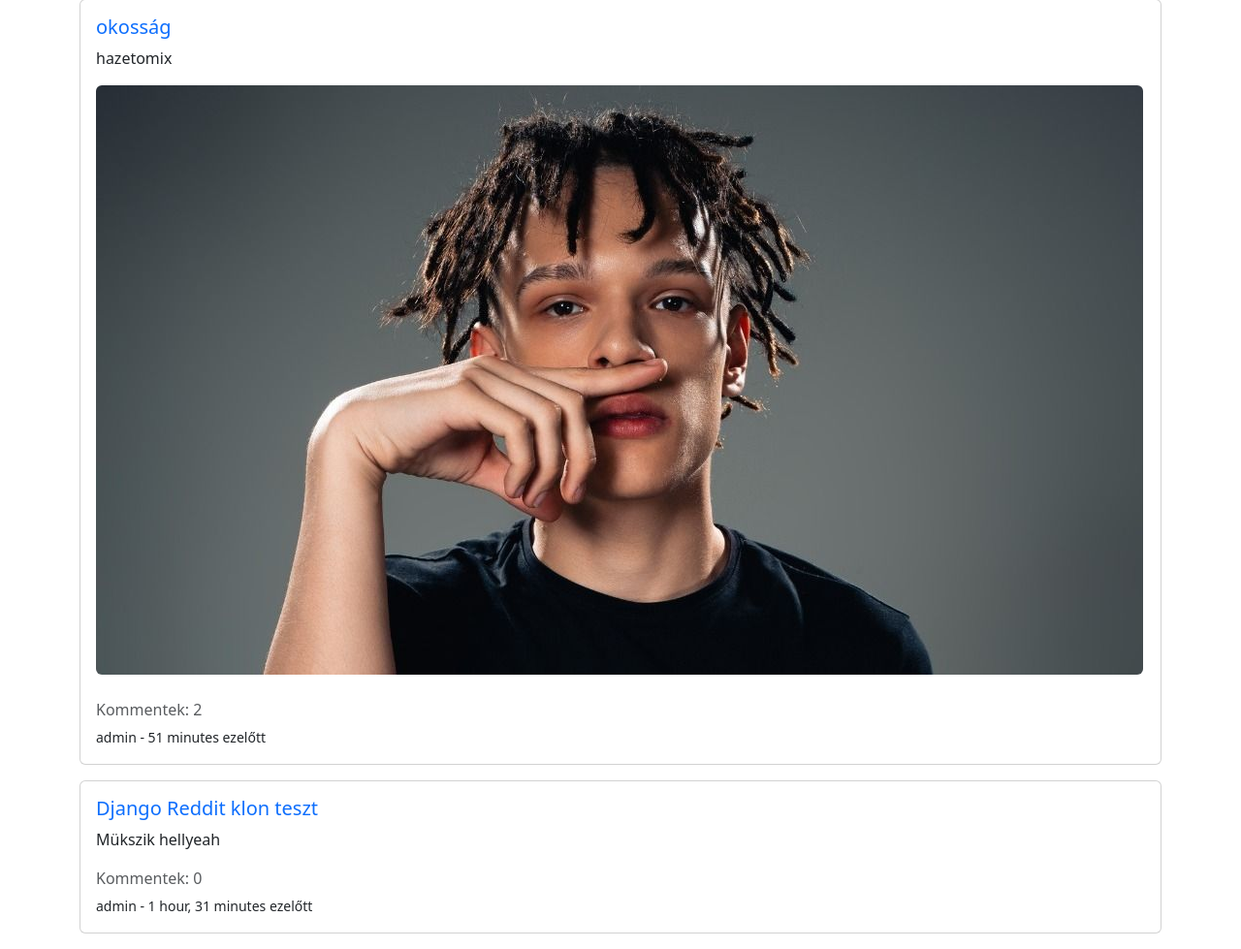
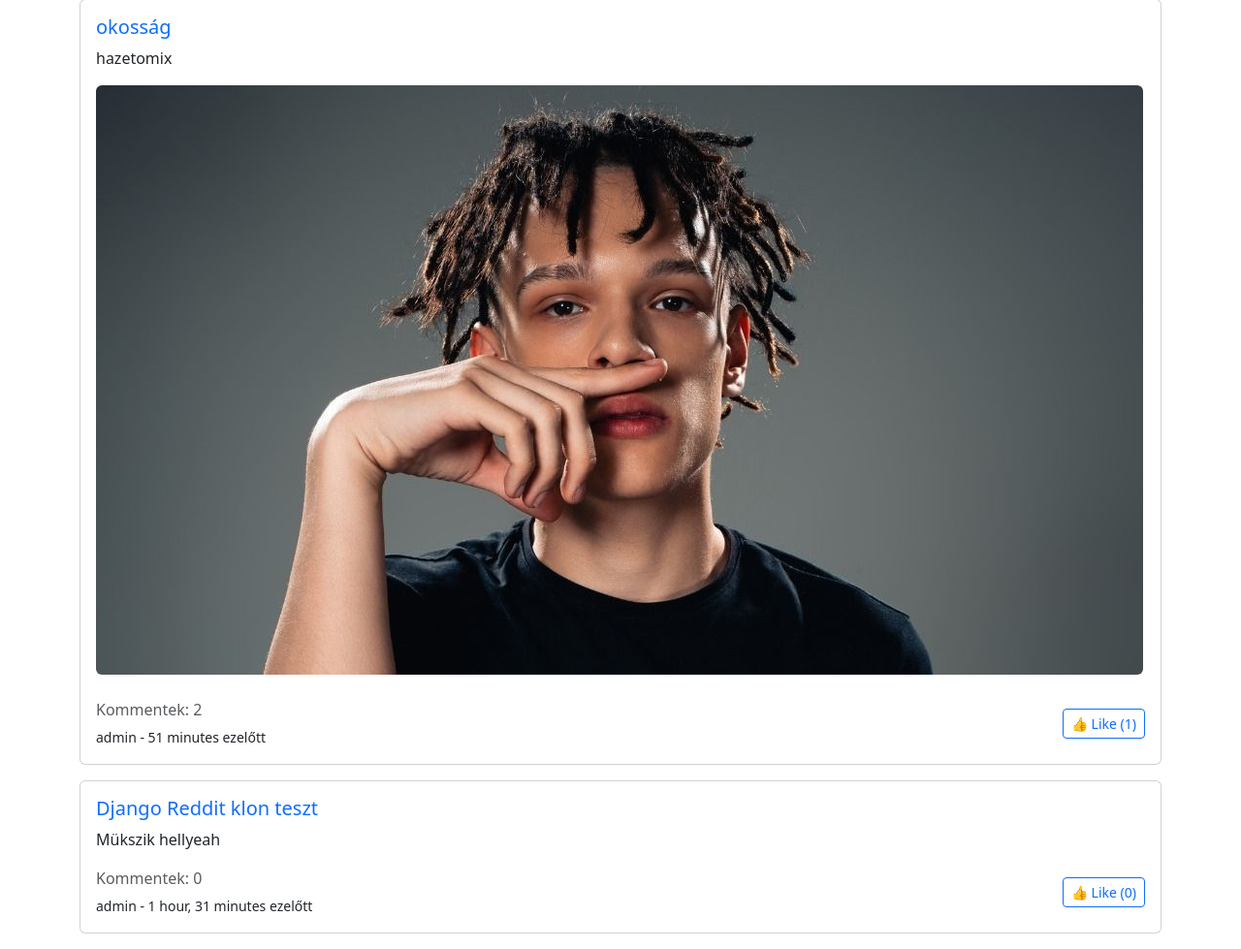
Before and after one commit to tothmatyas/Reddit_projekt, a Django app: page / in a window 1280 px wide. Shown: the part 97-1076 px from the top of the page at 97% size. Run offline with Django 5.2, Linux system fonts and the light colour scheme; a user stored in the database is signed in; data comes from the database, SQL or seed files in the repository.

Commit message:
like megcsin

```diff
--- a/social/models.py
+++ b/social/models.py
@@ -9,9 +9,11 @@ class Post(models.Model):
     author = models.ForeignKey(User, on_delete=models.CASCADE)
     created_at = models.DateTimeField(default=timezone.now)
     image = models.ImageField(upload_to='posts/', blank=True, null=True)
+    likes = models.ManyToManyField(User, related_name='liked_posts', blank=True)
 
     def __str__(self):
         return self.title
+
 
 
 class Comment(models.Model):
--- a/social/templates/home.html
+++ b/social/templates/home.html
@@ -36,10 +36,26 @@
                         <img src="{{ post.image.url }}" class="img-fluid rounded mb-3" alt="Poszt kép">
                     {% endif %}
 
-                    <p class="mt-2 mb-1 text-muted">Kommentek: {{ post.comments.count }}</p>
-                    <small>{{ post.author.username }} - {{ post.created_at|timesince }} ezelőtt</small>
+                    <div class="d-flex justify-content-between align-items-center mt-2">
+                        <div>
+                            <p class="mb-1 text-muted">Kommentek: {{ post.comments.count }}</p>
+                            <small>{{ post.author.username }} - {{ post.created_at|timesince }} ezelőtt</small>
+                        </div>
+
+                        <div>
+                            {% if user.is_authenticated %}
+                            <form method="post" action="{% url 'like_post' post.id %}" class="d-inline">
+                                {% csrf_token %}
+                                <button type="submit" class="btn btn-sm btn-outline-primary">
+                                    👍 Like ({{ post.likes.count }})
+                                </button>
+                            </form>
+                            {% else %}
+                            <span class="text-muted">Like-ok: {{ post.likes.count }}</span>
+                            {% endif %}
+                        </div>
+                    </div>
                 </div>
-
             </div>
             {% empty %}
             <p>Nincs poszt még!</p>
--- a/social/urls.py
+++ b/social/urls.py
@@ -9,4 +9,5 @@ urlpatterns = [
     path('logout/', views.logout_view, name='logout'),
     path('post/<int:post_id>/', views.post_detail, name='post_detail'),
     path('post/<int:post_id>/comment/', views.add_comment, name='add_comment'),
+    path('post/<int:post_id>/like/', views.like_post, name='like_post'),
 ]
--- a/social/views.py
+++ b/social/views.py
@@ -82,3 +82,14 @@ def add_comment(request, post_id):
             comment.save()
 
     return redirect('post_detail', post_id=post.id)
+
+@login_required
+def like_post(request, post_id):
+    post = get_object_or_404(Post, id=post_id)
+
+    if request.user in post.likes.all():
+        post.likes.remove(request.user)
+    else:
+        post.likes.add(request.user)
+
+    return redirect(request.META.get('HTTP_REFERER', 'home'))
```
Also changed, not shown: social/templates/post_detail.html (+18 -1 lines), db.sqlite3, social/migrations/0003_remove_comment_parent_post_likes_and_more.py (added).
